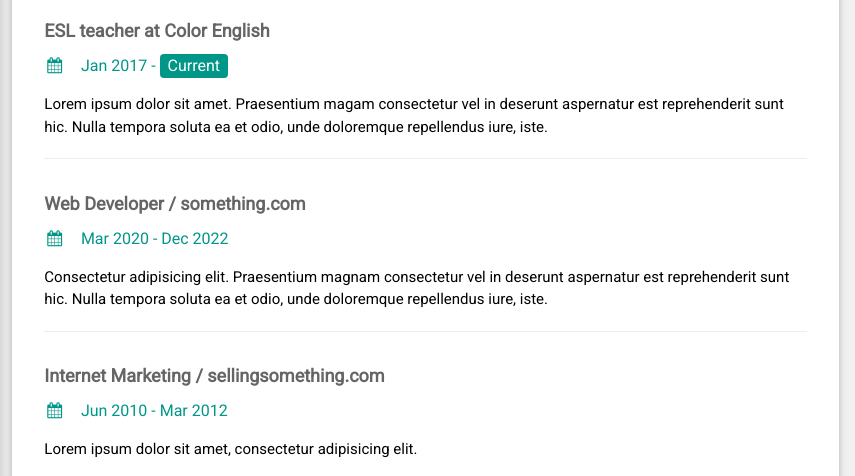
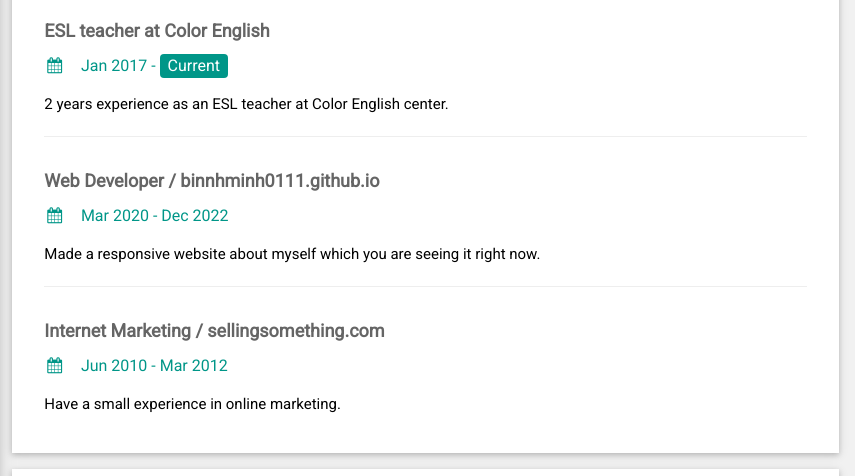
Before and after one commit to BinhMinh0111/binhminh0111.github.io, a plain HTML site: page index.html in a window 1280 px wide. Shown: the part 106-582 px from the top of the page, 425-1280 px from the left. Drawn offline with nearby package versions, Linux system fonts and the light colour scheme.

Commit message:
Update index.html

```diff
--- a/index.html
+++ b/index.html
@@ -83,19 +83,19 @@ html,body,h1,h2,h3,h4,h5,h6 {font-family: "Roboto", sans-serif}
         <div class="w3-container">
           <h5 class="w3-opacity"><b>ESL teacher at Color English</b></h5>
           <h6 class="w3-text-teal"><i class="fa fa-calendar fa-fw w3-margin-right"></i>Jan 2017 - <span class="w3-tag w3-teal w3-round">Current</span></h6>
-          <p>Lorem ipsum dolor sit amet. Praesentium magam consectetur vel in deserunt aspernatur est reprehenderit sunt hic. Nulla tempora soluta ea et odio, unde doloremque repellendus iure, iste.</p>
+          <p>2 years experience as an ESL teacher at Color English center.</p>
           <hr>
         </div>
         <div class="w3-container">
-          <h5 class="w3-opacity"><b>Web Developer / something.com</b></h5>
+          <h5 class="w3-opacity"><b>Web Developer / binnhminh0111.github.io</b></h5>
           <h6 class="w3-text-teal"><i class="fa fa-calendar fa-fw w3-margin-right"></i>Mar 2020 - Dec 2022</h6>
-          <p>Consectetur adipisicing elit. Praesentium magnam consectetur vel in deserunt aspernatur est reprehenderit sunt hic. Nulla tempora soluta ea et odio, unde doloremque repellendus iure, iste.</p>
+          <p>Made a responsive website about myself which you are seeing it right now.</p>
           <hr>
         </div>
         <div class="w3-container">
           <h5 class="w3-opacity"><b>Internet Marketing / sellingsomething.com</b></h5>
           <h6 class="w3-text-teal"><i class="fa fa-calendar fa-fw w3-margin-right"></i>Jun 2010 - Mar 2012</h6>
-          <p>Lorem ipsum dolor sit amet, consectetur adipisicing elit. </p><br>
+          <p>Have a small experience in online marketing. </p><br>
         </div>
       </div>
 
```
